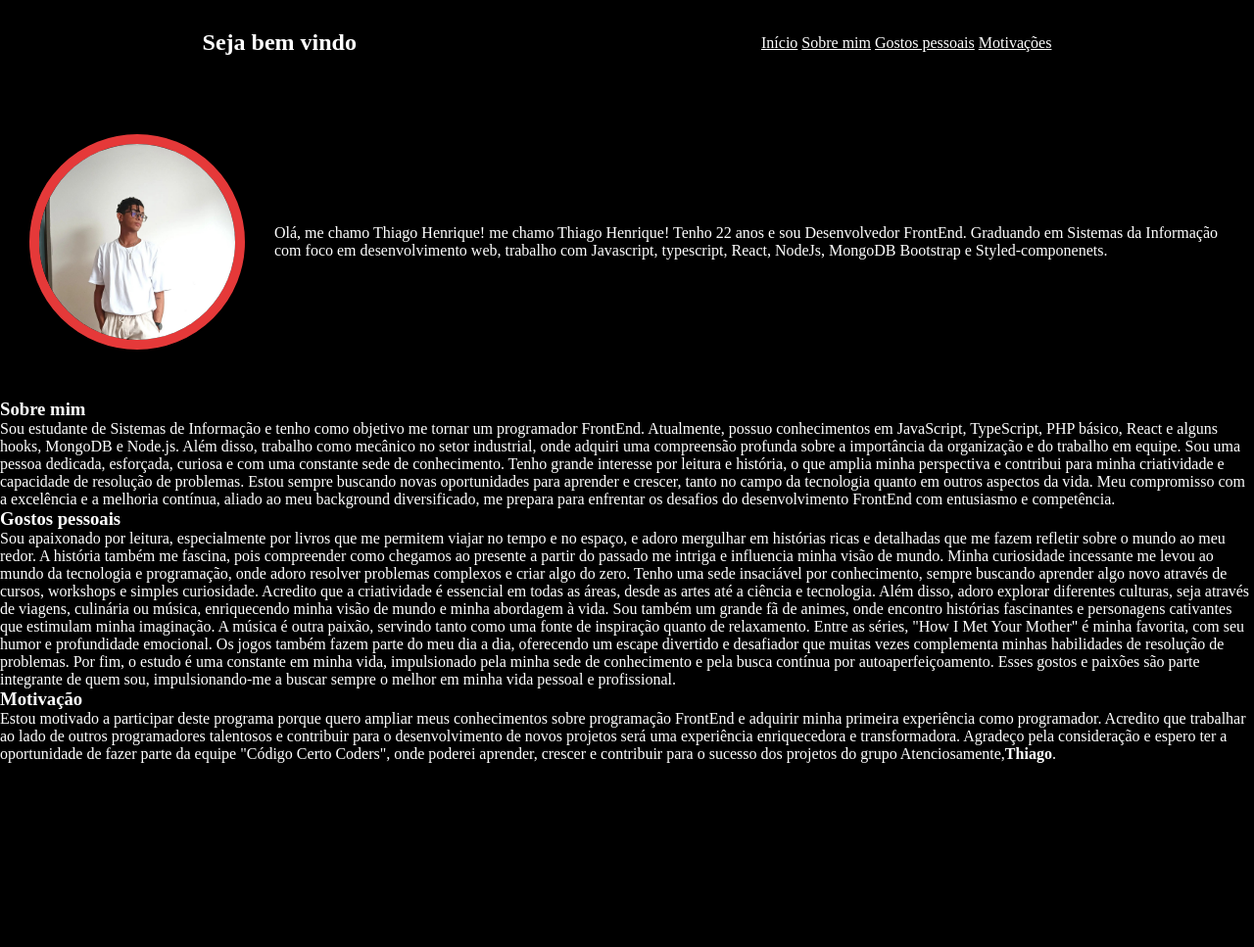
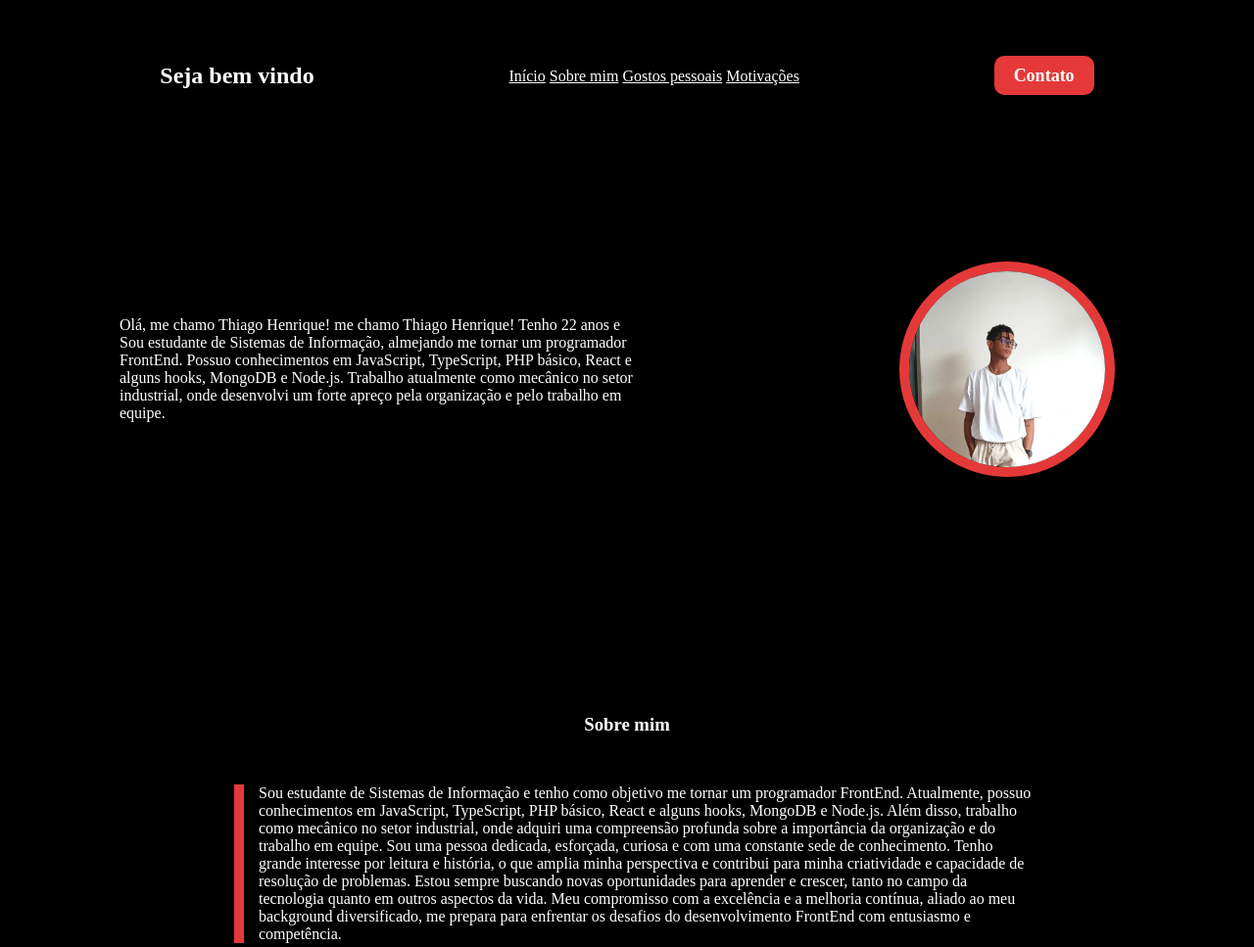
Before and after one commit to Akatchin/Trilha_FrontEndJr, a website: page index.html in a window 1280 px wide. Shown: the top 967 px of the page at 98% size. Before the commit the page ends 800 px from the top, so only its background shows below. Drawn offline with Linux system fonts and the light colour scheme.

Commit message:
Styles 03

```diff
--- a/index.css
+++ b/index.css
@@ -8,24 +8,52 @@
     color: #FFFFFF;
 }
 
+header {
+    display: flex;
+    flex-direction: column;
+    align-items: center;
+}
+
+main {
+    display: flex;
+    align-items: center;
+    flex-direction: column;
+    margin-top: 5rem;
+}
+
+h3 {
+    text-align: center;
+    margin: 50px 0 50px 0;
+}
+
 .container {
     display: flex;
     flex-direction: column;
 }
 
 .header {
+    width: 90%;
     display: flex;
     flex-direction: column;
-    justify-content: space-around;
     align-items: center;
 }
 
 .navbar {
     display: inherit;
+    padding: 4rem 0 4rem 0;
     width: 100%;
-    margin: 30px;
     align-items: center;
     justify-content: space-around;
+}
+
+.contact {
+    background-color: #e53939;
+    padding: 10px 20px 10px 20px;
+    height: 10px;
+    border-radius: 10px;
+    text-decoration: none;
+    font-weight: bold;
+    font-size: 18px;
 }
 
 .profile {
@@ -39,5 +67,33 @@
 .presentation {
     display: inherit;
     align-items: center;
-    padding: 50px 30px 50px 30px;
+    justify-content: space-between;
+    padding: 7rem 3rem 7rem 3rem;
 }
+
+.presentation-text {
+    width: 50%;
+    padding: 10px;
+}
+
+.about {
+    width: 65%;
+    display: flex;
+    flex-direction: row-reverse;
+}
+
+.personal-states {
+    width: 65%;
+    display: flex;
+}
+
+.motivation {
+    width: 65%;
+    display: flex;
+}
+
+.vertical-line {
+    height: inherit;
+    border-left: #e53939 solid 10px;
+    margin: 0 15px 0 15px;
+}
--- a/index.html
+++ b/index.html
@@ -20,21 +20,23 @@
                     <a href="" class="navLink">Gostos pessoais</a>
                     <a href="" class="navLink">Motivações</a>
                     </nav>
+                    <div>
+                    <a href="" class="contact">Contato</a>
+                    </div>
                 </section>
                 <section class="presentation">
+                    <p class="presentation-text">
+                        Olá, me chamo Thiago Henrique! me chamo Thiago Henrique! Tenho 22 anos e Sou estudante de Sistemas de Informação, almejando me tornar um programador FrontEnd.
+                        Possuo conhecimentos em JavaScript, TypeScript, PHP básico, React e alguns hooks, MongoDB e Node.js.
+                        Trabalho atualmente como mecânico no setor industrial, onde desenvolvi um forte apreço pela organização e pelo trabalho em equipe.
+                    </p>
                     <img class="profile" src="./assets/images/myprofile.jpg" alt="Image profile">
-                    <p>
-                        Olá, me chamo Thiago Henrique! me chamo Thiago Henrique! Tenho 22 anos e sou Desenvolvedor FrontEnd.
-                        Graduando em Sistemas da Informação com foco em desenvolvimento web, trabalho com Javascript, typescript, React, NodeJs, MongoDB
-                        Bootstrap e Styled-componenets.
-                    </p>
                 </section>
-
             </div>
         </header>
         <main>
-            <section class="about">
-                <h3>Sobre mim</h3>
+            <h3>Sobre mim</h3>
+            <section class="about js-onscreen">
                 <p>
                     Sou estudante de Sistemas de Informação e tenho como objetivo me tornar um programador FrontEnd. Atualmente, possuo conhecimentos em JavaScript, TypeScript, PHP básico, React e alguns hooks, MongoDB e Node.js.
                     Além disso, trabalho como mecânico no setor industrial, onde adquiri uma compreensão profunda sobre a importância da organização e do trabalho em equipe.
@@ -42,9 +44,10 @@
                     Estou sempre buscando novas oportunidades para aprender e crescer, tanto no campo da tecnologia quanto em outros aspectos da vida.
                     Meu compromisso com a excelência e a melhoria contínua, aliado ao meu background diversificado, me prepara para enfrentar os desafios do desenvolvimento FrontEnd com entusiasmo e competência.
                 </p>
+                <hr class="vertical-line">
             </section>
-            <section class="personalStates">
-                <h3>Gostos pessoais</h3>
+            <h3>Gostos pessoais</h3>
+            <section class="personal-states js-onscreen">
                 <p>
                     Sou apaixonado por leitura, especialmente por livros que me permitem viajar no tempo e no espaço, e adoro mergulhar em histórias ricas e detalhadas que me fazem refletir sobre o mundo ao meu redor.
                     A história também me fascina, pois compreender como chegamos ao presente a partir do passado me intriga e influencia minha visão de mundo.
@@ -59,14 +62,16 @@
                     Por fim, o estudo é uma constante em minha vida, impulsionado pela minha sede de conhecimento e pela busca contínua por autoaperfeiçoamento.
                     Esses gostos e paixões são parte integrante de quem sou, impulsionando-me a buscar sempre o melhor em minha vida pessoal e profissional.
                 </p>
+                <hr class="vertical-line">
             </section>
-            <section class="motivation">
-                <h3>Motivação</h3>
+            <h3>Motivação</h3>
+            <section class="motivation js-onscreen">
+                <hr class="vertical-line">
                 <p>
                     Estou motivado a participar deste programa porque quero ampliar meus conhecimentos sobre programação FrontEnd e adquirir minha primeira experiência como programador.
                     Acredito que trabalhar ao lado de outros programadores talentosos e contribuir para o desenvolvimento de novos projetos será uma experiência enriquecedora e transformadora.
                     Agradeço pela consideração e espero ter a oportunidade de fazer parte da equipe "Código Certo Coders", onde poderei aprender, crescer e contribuir para o sucesso dos projetos do grupo
-                    Atenciosamente,<strong>Thiago</strong>.
+                    Atenciosamente, <strong>Thiago</strong>.
                 </p>
             </section>
         </main>
--- /dev/null
+++ b/package.json
@@ -0,0 +1,5 @@
+{
+  "dependencies": {
+    "lodash": "^4.17.21"
+  }
+}
```
Also changed, not shown: 1 other file.
